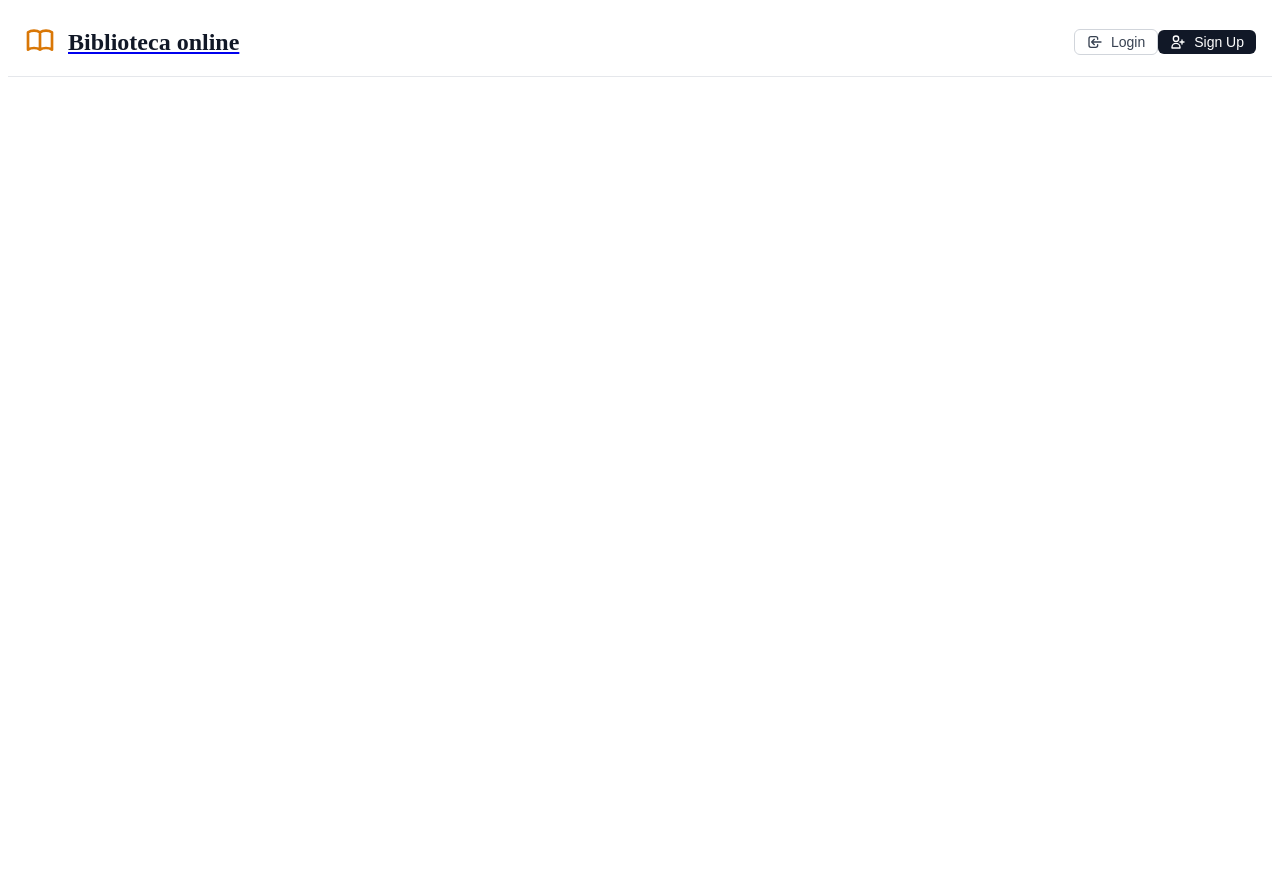
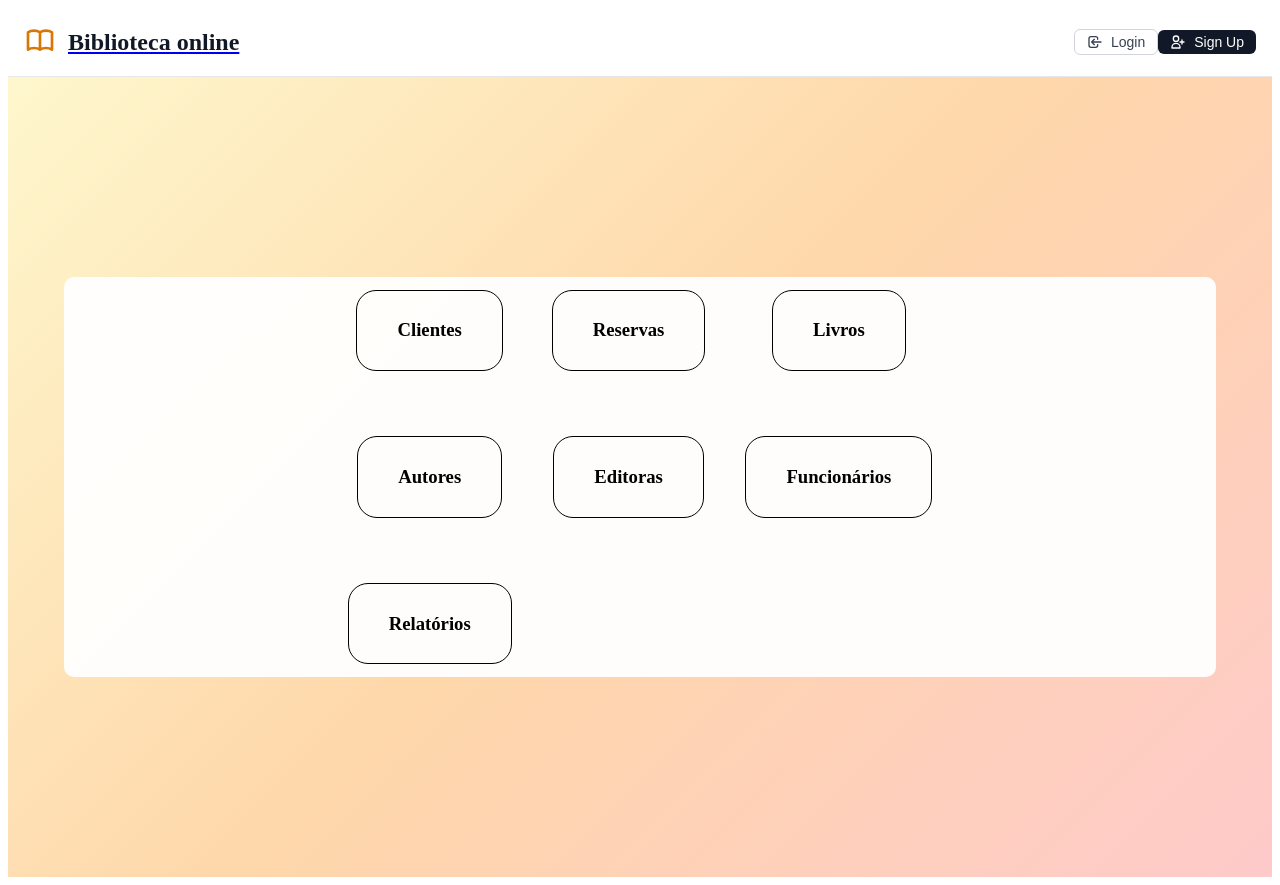
Before and after one commit to vynnyss/biblioteca-front, an Angular app: page /menu-principal in a window 1280 px wide. Before the commit this address led to /. Before the commit the page ends 800 px from the top, so only its background shows below. Built offline with nearby package versions, Linux system fonts and the light colour scheme.

Commit message:
adicionado telas de menu

```diff
--- a/src/app/app.routes.ts
+++ b/src/app/app.routes.ts
@@ -2,6 +2,7 @@ import { Routes } from '@angular/router';
 import { Home } from './components/home/home';
 import { Pessoa } from './components/cadastro/pessoa/pessoa';
 import { Funcionario } from './components/cadastro/funcionario/funcionario';
+import { MenuPrincipal } from './components/menu-principal/menu-principal';
 
 export const routes: Routes = [
     {
@@ -19,6 +20,10 @@ export const routes: Routes = [
     {
         path: "cadastro/funcionario",
         component: Funcionario
+    },
+    {
+        path: "menu-principal",
+        component: MenuPrincipal
     }
 
 ];
--- /dev/null
+++ b/src/app/components/cards/menu/menu.css
@@ -0,0 +1,17 @@
+a{
+    text-decoration: none;
+}
+
+.card-border{
+    color: black;
+    border-style: solid;
+    border-width: 1px;
+    border-radius: 20px;
+    padding: 10px 40px;
+}
+
+.card-border:hover {
+    background-color: rgb(99, 99, 236);
+    color: azure;
+    cursor: pointer;
+}
--- /dev/null
+++ b/src/app/components/cards/menu/menu.html
@@ -0,0 +1,7 @@
+<a [href]="fullPath">
+    <div class="card-border">
+        <h3>
+            {{cardName}}
+        </h3>
+    </div>
+</a>
--- /dev/null
+++ b/src/app/components/cards/menu/menu.ts
@@ -0,0 +1,25 @@
+import { Component, Input } from '@angular/core';
+
+@Component({
+  selector: 'app-menu',
+  imports: [],
+  templateUrl: './menu.html',
+  styleUrl: './menu.css'
+})
+export class Menu {
+  @Input() cardName !: string
+
+  public get cardPath(): string {
+    if (!this.cardName) {
+      return '';
+    }
+
+    return this.cardName
+      .normalize('NFD')
+      .replace(/[\u0300-\u036f]/g, '');
+  }
+
+  public get fullPath(): string {
+    return `components/${this.cardPath}`;
+  }
+}
--- a/src/app/components/header/header.html
+++ b/src/app/components/header/header.html
@@ -2,7 +2,7 @@
     <div class="container">
         <div class="header-content">
             <div class="header-left">
-                <a href="home">
+                <a href="menu-principal">
                     <svg class="logo" fill="none" stroke="currentColor" viewBox="0 0 24 24">
                     <path stroke-linecap="round" stroke-linejoin="round" stroke-width="2" d="M12 6.253v13m0-13C10.832 5.477 9.246 5 7.5 5S4.168 5.477 3 6.253v13C4.168 18.477 5.754 18 7.5 18s3.332.477 4.5 1.253m0-13C13.168 5.477 14.754 5 16.5 5c1.746 0 3.332.477 4.5 1.253v13C19.832 18.477 18.246 18 16.5 18c-1.746 0-3.332.477-4.5 1.253"/>
                     </svg>
--- a/src/app/components/home/home.ts
+++ b/src/app/components/home/home.ts
@@ -1,5 +1,4 @@
 import { Component } from '@angular/core';
-import { Header } from '../header/header';
 import { Book } from '../cards/book/book';
 
 @Component({
--- /dev/null
+++ b/src/app/components/menu-principal/menu-principal.css
@@ -0,0 +1,21 @@
+.menu-principal{
+    height: 100vh;
+    margin: 0;
+    display: flex;
+    flex-direction: column;
+    align-items: center;
+    justify-content: center;
+    background: linear-gradient(135deg, #fef7cd 0%, #fed7aa 50%, #fecaca 100%);
+}
+
+.cards-container{
+    height: 50vh;
+    width: 90vw;
+    background:  rgba(255, 255, 255, 0.95);
+    border-radius: 10px;
+    display: grid;
+    grid-template-columns: max-content max-content max-content;
+    justify-content: center;
+    gap: 40px;
+    place-items: center;
+}
--- /dev/null
+++ b/src/app/components/menu-principal/menu-principal.html
@@ -0,0 +1,7 @@
+<div class="menu-principal">
+    <div class="cards-container">
+        @for (name of cardsAdministrador; track name){
+            <app-menu [cardName]="name"></app-menu>
+        }
+    </div>
+</div>
--- /dev/null
+++ b/src/app/components/menu-principal/menu-principal.ts
@@ -0,0 +1,30 @@
+import { Component } from '@angular/core';
+import { Menu } from '../cards/menu/menu';
+
+@Component({
+  selector: 'app-menu-principal',
+  imports: [Menu],
+  templateUrl: './menu-principal.html',
+  styleUrl: './menu-principal.css'
+})
+export class MenuPrincipal {
+
+  public role !: string
+  public roleCards !: string[]
+
+  public cardsCliente : string[] = ["Alterar dados cadastrais", "Consultar reservas"]
+  public cardsFuncionario : string[] = ["Clientes", "Reservas", "Livros", "Autores", "Editoras", "Funcionários"]
+  public cardsAdministrador : string[] = ["Clientes", "Reservas", "Livros", "Autores", "Editoras", "Funcionários", "Relatórios"]
+
+  public assignRole(role:string){
+    this.role = role
+
+    if (role == "CLIENTE") {
+      this.roleCards = this.cardsCliente
+    } else if (role = "FUNCIONARIO") {
+      this.roleCards = this.cardsFuncionario
+    } else if (role = "ADMINISTRADOR") {
+      this.roleCards = this.cardsAdministrador
+    }
+  }
+}
```
Also changed, not shown: 2 other files (tests, documents, lock files or other folders).
